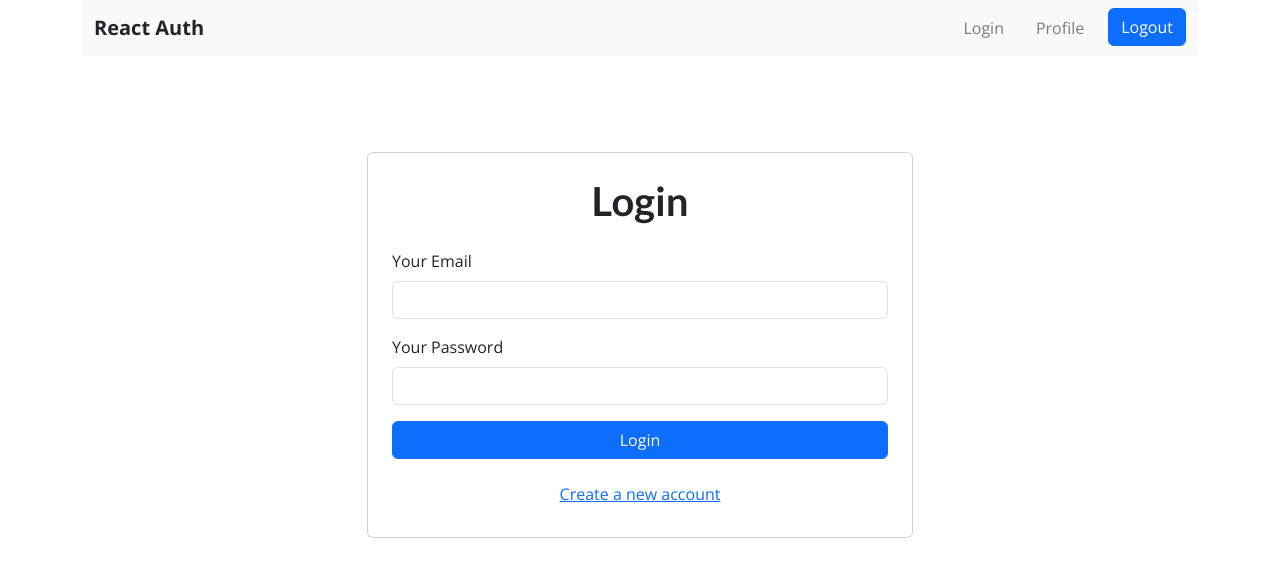
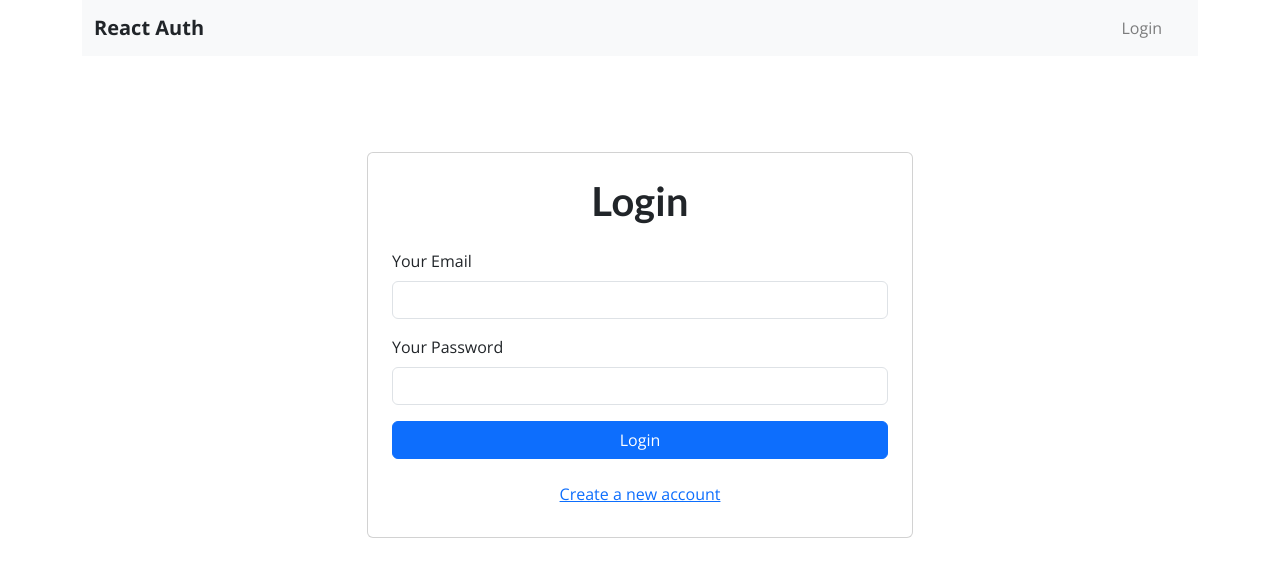
Before and after one commit to rishii-27/authentication, a React (Create React App) app: page /auth in a window 1280 px wide. Shown: the top 576 px of the page. Built offline with nearby package versions, Linux system fonts and the light colour scheme; the HTML template or start-up script is replaced by a standard one.

Commit message:
Managing authentication with useContext

```diff
--- a/src/App.js
+++ b/src/App.js
@@ -4,9 +4,11 @@
 import UserProfile from "./components/Profile/UserProfile";
 import AuthPage from "./pages/AuthPage";
 import HomePage from "./pages/HomePage";
+import { AuthContextProvider } from "./Store/auth-context";
 
 function App() {
   return (
+    <AuthContextProvider>
       <Router>
         <Layout>
           <Switch>
@@ -16,6 +18,7 @@
           </Switch>
         </Layout>
       </Router>
+    </AuthContextProvider>
   );
 }
 
--- /dev/null
+++ b/src/Store/auth-context.js
@@ -0,0 +1,37 @@
+import React, { useState } from "react";
+
+const AuthContext = React.createContext({
+  token: "",
+  isLoggedIn: false,
+  login: (token) => {},
+  logout: () => {},
+});
+
+export const AuthContextProvider = (props) => {
+  const [token, setToken] = useState(null);
+
+  const userIsLoggedIn = !!token;
+
+  const loginHandle = (token) => {
+    setToken(token);
+  };
+
+  const logoutHandle = () => {
+    setToken(null);
+  };
+
+  const contextValue = {
+    token: token,
+    isLoggedIn: userIsLoggedIn,
+    login: loginHandle,
+    logout: logoutHandle,
+  };
+
+  return (
+    <AuthContext.Provider value={contextValue}>
+      {props.children}
+    </AuthContext.Provider>
+  );
+};
+
+export default AuthContext;
--- a/src/components/Auth/AuthForm.js
+++ b/src/components/Auth/AuthForm.js
@@ -1,10 +1,14 @@
+import { useContext } from "react";
 import { useRef, useState } from "react";
+import AuthContext from "../../Store/auth-context";
 
 const AuthForm = () => {
   const emailInputRef = useRef();
   const passwordInputRef = useRef();
   const [isLogin, setIsLogin] = useState(true);
   const [isLoading, setIsLoading] = useState(false);
+
+  const authCtx = useContext(AuthContext);
 
   const switchAuthModeHandler = () => {
     setIsLogin((prevState) => !prevState);
@@ -58,6 +62,7 @@
         }
       })
       .then((data) => {
+        authCtx.login(data.idToken);
         console.log(data);
       })
       .catch((err) => {
--- a/src/components/Layout/MainNavigation.js
+++ b/src/components/Layout/MainNavigation.js
@@ -1,6 +1,12 @@
+import { useContext } from "react";
 import { Link } from "react-router-dom";
+import AuthContext from "../../Store/auth-context";
 
 const MainNavigation = () => {
+  const authCtx = useContext(AuthContext);
+
+  const isLoggedIn = authCtx.isLoggedIn;
+
   return (
     <div className="container">
       <nav className="navbar navbar-expand-lg navbar-light bg-light">
@@ -24,19 +30,25 @@
             id="navbarNav"
           >
             <ul className="navbar-nav">
+              {!isLoggedIn && (
                 <li className="nav-item mr-3">
                   <Link to="/auth" className="nav-link">
                     Login
                   </Link>
                 </li>
+              )}
+              {isLoggedIn && (
                 <li className="nav-item mr-3">
                   <Link to="/profile" className="nav-link">
                     Profile
                   </Link>
                 </li>
+              )}
+              {isLoggedIn && (
                 <li className="nav-item">
                   <button className="btn btn-primary">Logout</button>
                 </li>
+              )}
             </ul>
           </div>
         </div>
```
Lines whose indentation alone changed are shown as unchanged.
